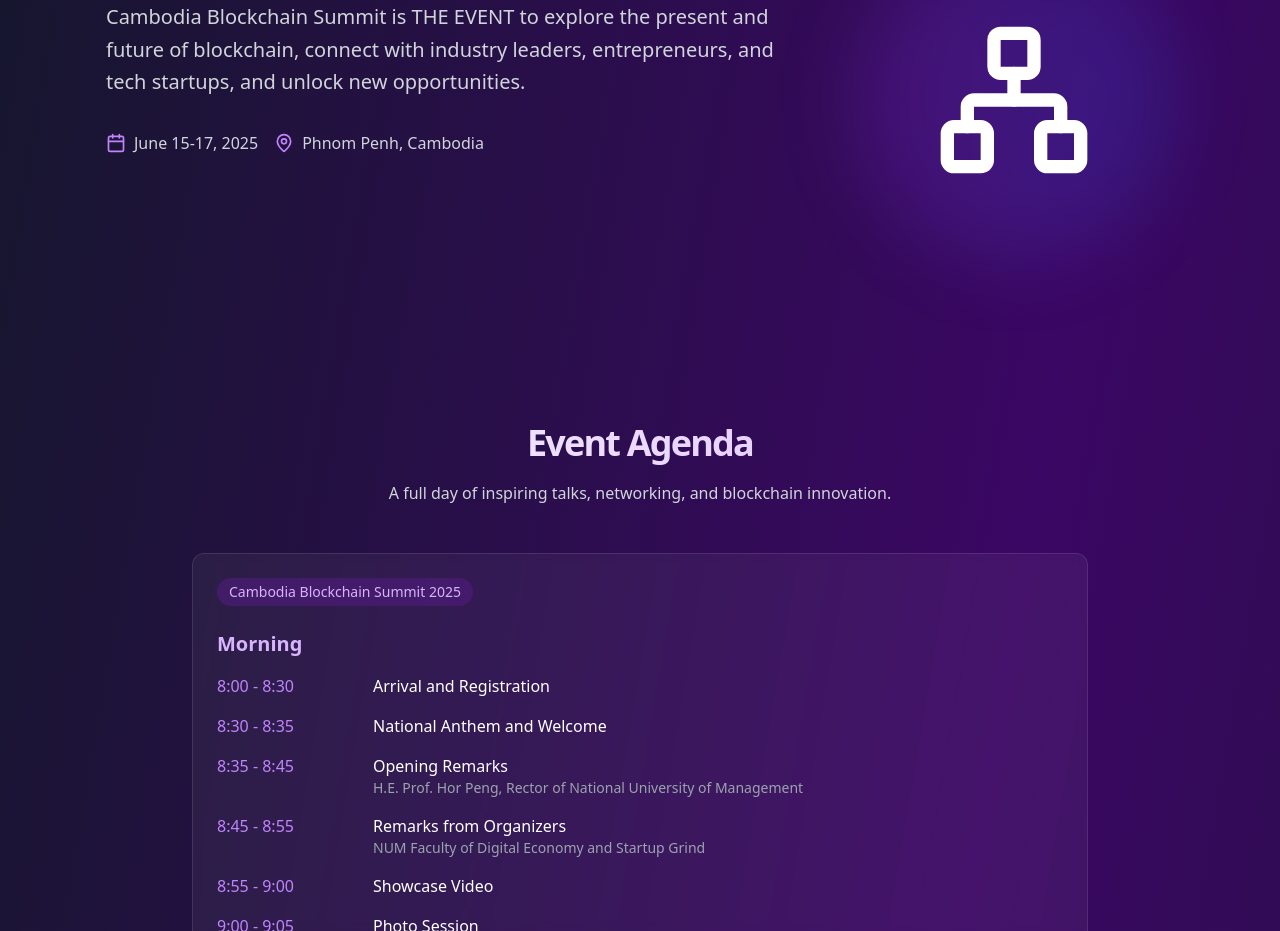
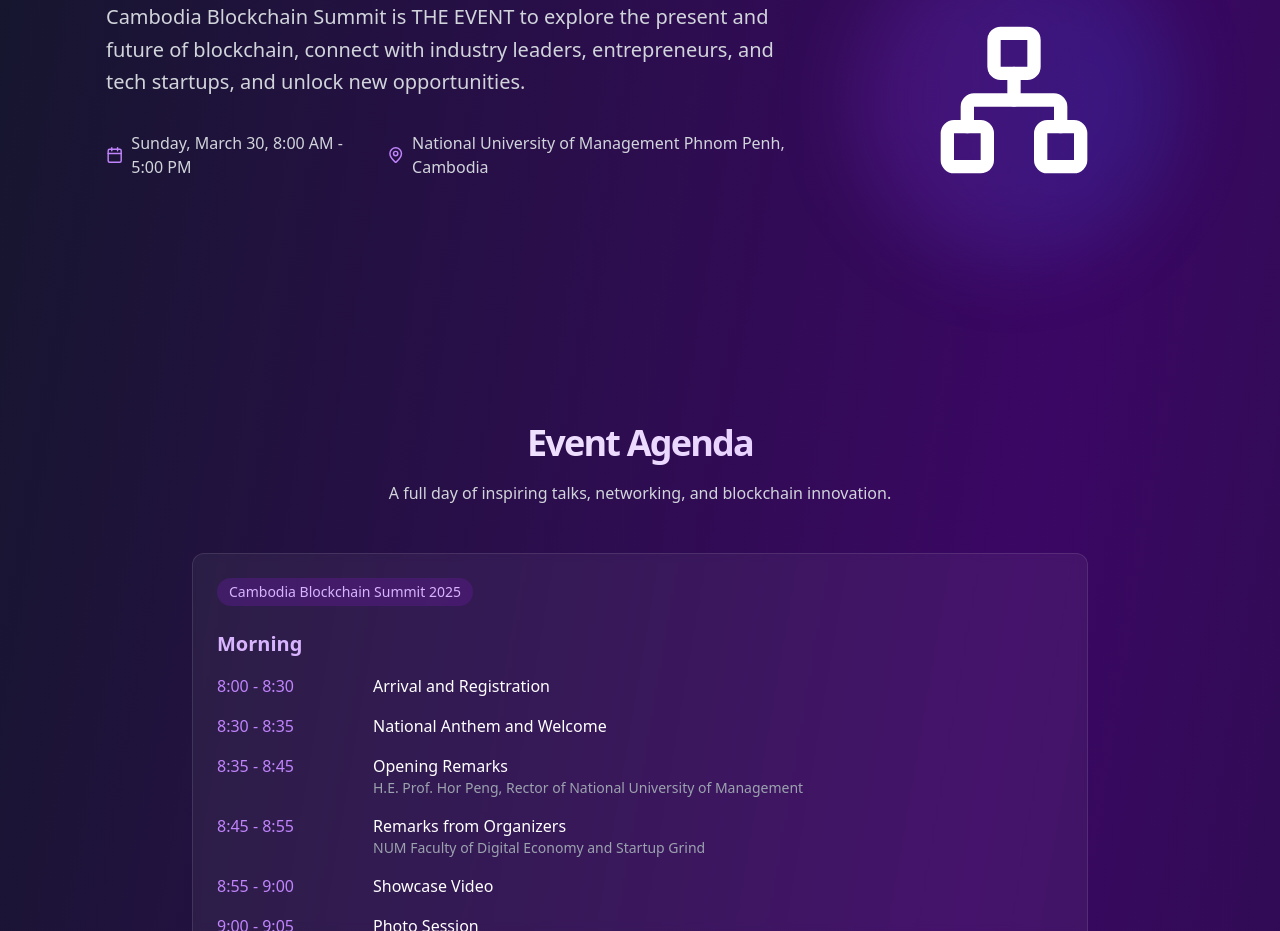
Before and after one commit to thormengkheang/cbs-site, a Next.js app: page / in a window 1280 px wide. Shown: the part 940-1871 px from the top of the page. Built offline with nearby package versions, Linux system fonts and the light colour scheme.

Commit message:
update date & location

```diff
--- a/src/app/_components/about.tsx
+++ b/src/app/_components/about.tsx
@@ -18,11 +18,15 @@
             <div className="flex flex-col gap-4 pt-4 sm:flex-row">
               <div className="flex items-center gap-2">
                 <Calendar className="h-5 w-5 text-purple-400" />
-                <span className="text-gray-300">June 15-17, 2025</span>
+                <span className="text-gray-300">
+                  Sunday, March 30, 8:00 AM - 5:00 PM
+                </span>
               </div>
               <div className="flex items-center gap-2">
                 <MapPin className="h-5 w-5 text-purple-400" />
-                <span className="text-gray-300">Phnom Penh, Cambodia</span>
+                <span className="text-gray-300">
+                  National University of Management Phnom Penh, Cambodia
+                </span>
               </div>
             </div>
           </div>
```
